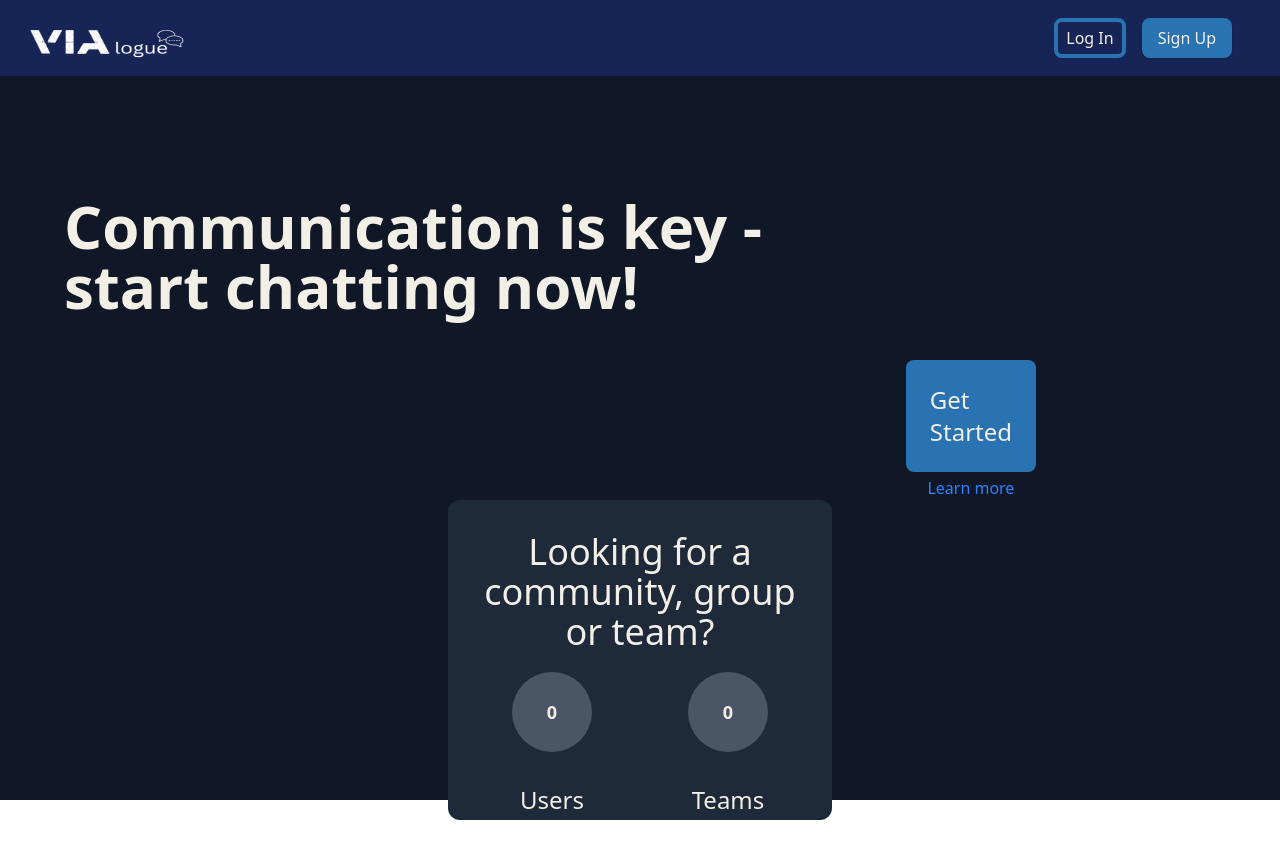
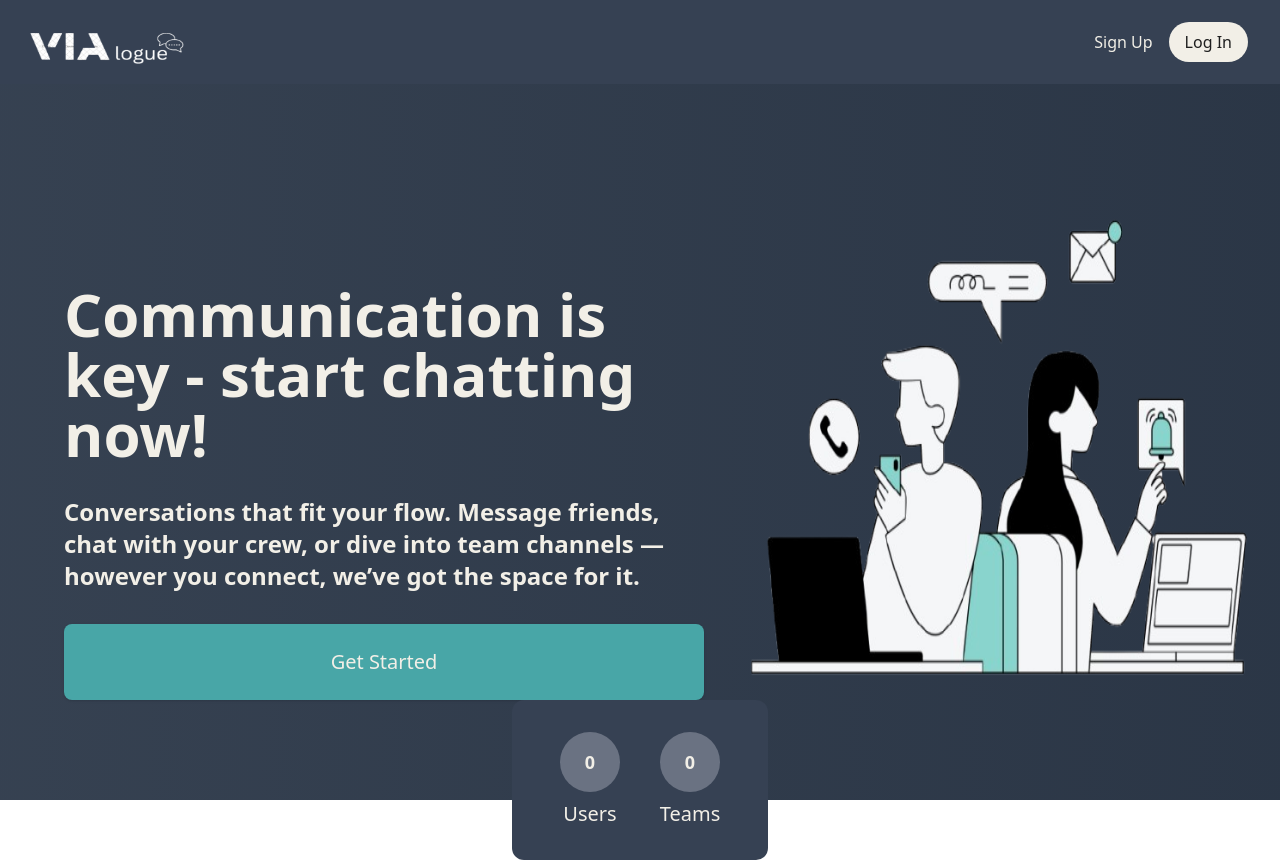
Before and after one commit to GIPHY-Web-Team-Project/VIAlogue, a React (Vite) app: page / in a window 1280 px wide. Built offline with nearby package versions, Linux system fonts and the light colour scheme; no server answers; the database is empty.

Commit message:
Add gradient animation and new image for homepage; update enums and button styles

```diff
--- a/src/App.css
+++ b/src/App.css
@@ -0,0 +1,15 @@
+@keyframes gradient {
+    0% {
+      background-position: 0% 50%;
+    }
+    50% {
+      background-position: 100% 50%;
+    }
+    100% {
+      background-position: 0% 50%;
+    }
+  }
+
+  .animate-gradient {
+    animation: gradient 20s ease-in-out infinite;
+  }
--- a/src/App.jsx
+++ b/src/App.jsx
@@ -53,7 +53,7 @@ export default function App() {
   return (
     <HashRouter>
       <AppContext.Provider value={{ ...appState, setAppState }}>
-        <div className='font-medium flex flex-col w-screen h-screen max-w-screen max-h-screen bg-gray-900 text-white'>
+        <div className='font-medium flex flex-col w-screen h-screen max-w-screen max-h-screen animate-gradient bg-gradient-to-r from-gray-600 to-gray-800 bg-[length:400%_400%] text-white'>
           {!user && <Header />}
           <UserStatus />
           <Routes>
--- a/src/common/button-const.js
+++ b/src/common/button-const.js
@@ -1,16 +1,19 @@
 export const variant = {
-  default: 'py-2 px-4 text-white bg-dark-blue rounded-lg cursor-pointer transition hover:bg-blue hover:text-black shadow-sm',
+  default: 'py-2 px-4 text-white bg-gray-600 rounded-lg cursor-pointer transition hover:bg-blue hover:text-black shadow-sm',
   none: '',
-  joinNow: 'py-4 px-8 text-2xl text-white text-center bg-dark-blue rounded-lg cursor-pointer transition hover:bg-blue hover:text-black shadow-sm',
+  joinNow: 'py-4 px-8 text-2xl text-black text-center bg-dark-blue rounded-lg cursor-pointer transition hover:bg-blue hover:text-black shadow-sm',
   startChatting: 'py-4 px-8 text-2xl text-white bg-dark-blue rounded-lg cursor-pointer transition hover:bg-blue hover:text-black shadow-sm',
   leaveComment: 'py-1.5 px-4 text-lg text-white bg-dark-blue rounded-lg cursor-pointer transition hover:bg-blue hover:text-black max-w-min',
   chatTeamListItem: 'cursor-pointer hover:underline active:no-underline hover:text-blue',
   createTeam: 'fixed right-10 bottom-10 self-end py-4 px-8 text-white text-2xl bg-dark-blue rounded-lg cursor-pointer transition hover:bg-blue hover:text-black',
-  login: 'border-4 border-dark-blue rounded-lg py-1 px-2 hover:text-black hover:bg-blue hover:border-blue cursor-pointer transition',
-  textButton: 'text-blue-500 cursor-pointer hover:underline',
-  getStarted: 'm-1 text-2xl p-6 bg-dark-blue rounded-lg hover:bg-blue hover:text-black hover:cursor-pointer transition',
+  login: 'bg-white rounded-3xl py-2 px-4 text-black hover:text-gray hover:bg-blue cursor-pointer transition',
+  textButton: 'text-xl text-blue cursor-pointer hover:underline',
+  getStarted: 'text-xl p-6 bg-blue rounded- hover:bg-blue hover:text-black hover:cursor-pointer transition w-full text-center shadow-sm rounded-lg',
   chatParticipantsBtns: 'text-gray-500 text-xs',
-  cancel: 'bg-gray-600 px-4 py-2 rounded-lg hover:bg-gray-700 cursor-pointer',
+  cancel: 'bg-gray-500 px-4 py-2 rounded-lg hover:bg-white hover:text-black cursor-pointer mx-2',
   home: 'text-white bg-transparent rounded-lg hover:bg-blue cursor-pointer py-2 px-2 transition duration-200',
   chatSend: 'bg-transparent hover:text-blue px-2 border-l-2 border-gray-500 my-1 cursor-pointer',
+  signUp: 'text-white cursor-pointer hover:text-blue decoration-solid transition duration-200 cursor-pointer',
+  editProfile: 'bg-gray-500 px-4 py-2 rounded-lg text-white hover:bg-blue cursor-pointer mx-2',
+  logout: 'bg-gray-500 px-4 py-2 rounded-lg text-white hover:bg-red-900 cursor-pointer mx-2',
 };
--- a/src/common/enums.js
+++ b/src/common/enums.js
@@ -11,6 +11,8 @@ export const CHAT_TEAM_LIST_ITEM = 'chatTeamListItem';
 export const LEAVE_COMMENT = 'leaveComment';
 export const START_CHATTING = 'startChatting';
 
+export const SIGNUP = 'signUp';
+
 // ENUMS
 export const TEAM = 'team';
 export const CHANNEL = 'channel';
@@ -21,3 +23,7 @@ export const COMMENT = 'comment';
 export const EDIT = 'edit';
 
 export const CHAT_SEND = 'chatSend';
+
+export const EDIT_PROFILE = 'editProfile';
+
+export const LOGOUT = 'logout';
--- a/src/components/Channels/ChatParticipants/ChatParticipants.jsx
+++ b/src/components/Channels/ChatParticipants/ChatParticipants.jsx
@@ -135,12 +135,12 @@ export const ChatParticipants = ({ participants, setParticipants, handleLeaveCha
               <span onClick={() => handleUserClick(user.username)} className='mr-2 text-s'>
                 {user.username}
               </span>
-              {userData.username === user.username && showLeave && (
+              {(userData.username === user.username) && showLeave && (
                 <Button btnStyle={CHAT_PARTICIPANTS_BTNS} onClick={handleLeaveChat}>
                   Leave
                 </Button>
               )}
-              {selectedUser === user.username && selectedUser !== userData.username && showProfile && (
+              {(selectedUser === user.username) && selectedUser !== userData.username && showProfile && (
                 <>
                   <Button btnStyle={CHAT_PARTICIPANTS_BTNS} onClick={() => handleProfileView(user)}>
                     View profile
--- a/src/components/Header/Header.jsx
+++ b/src/components/Header/Header.jsx
@@ -1,7 +1,7 @@
 import React, { useContext } from 'react';
 import { useNavigate } from 'react-router';
 import { AppContext } from '../../store/app-context';
-import { LOGIN } from '../../common/enums';
+import { LOGIN, SIGNUP } from '../../common/enums';
 import Button from '../UI/Button/Button';
 import updatedLongDark from '../../../public/images/updated-long-dark.png';
 import updatedShortDark from '../../../public/images/updated-short-dark.png';
@@ -12,15 +12,15 @@ export default function Header() {
 
   if (!user) {
     return (
-      <header className='flex items-center justify-between py-2 px-4 bg-blue-950'>
-        <span className='text-6xl'>
-          <img src={updatedLongDark} className='h-15 w-45' />
+      <header className='flex items-center justify-between py-2 px-4 bg-gray-700'>
+        <span className='text-6xl cursor-pointer' onClick={() => navigate('/')}>
+          <img src={updatedLongDark} className='h-17 w-45' />
         </span>
-        <div className='flex gap-4 mr-8'>
+        <div className='flex gap-4 mr-4'>
+          <Button btnStyle={SIGNUP} onClick={() => navigate('/register')}>Sign Up</Button>
           <Button btnStyle={LOGIN} onClick={() => navigate('/login')}>
             Log In
           </Button>
-          <Button onClick={() => navigate('/register')}>Sign Up</Button>
         </div>
       </header>
     );
@@ -28,7 +28,7 @@ export default function Header() {
 
   return (
     <header className='flex items-center justify-between py-2 px-4 bg-blue-950'>
-      <span className='text-4xl'>
+      <span className='text-4xl  cursor-pointer'>
         <img src={updatedShortDark} className='h-15 w-15' />
       </span>
     </header>
--- a/src/views/LandingPage/main/LandingPage.jsx
+++ b/src/views/LandingPage/main/LandingPage.jsx
@@ -7,7 +7,7 @@ import Button from '../../../components/UI/Button/Button';
 import { variant } from '../../../common/button-const';
 import { getAllUsers } from '../../../services/user.service';
 import { getAllTeams } from '../../../services/stats.services';
-
+import homePage from '../../../../public/images/home-page.png';
 /**
  * LandingPage component renders the main landing page of the application.
  *
@@ -49,30 +49,38 @@ export default function LandingPage() {
             <LearnMore setLearnMore={setLearnMore} />
           ) : (
             <section className='flex justify-between pl-16 w-full mt-30'>
-              <h1 className='text-6xl font-bold'>Communication is key - start chatting now!</h1>
-              <div className='flex flex-col items-center mt-40 mr-60'>
-                <Link className={variant.getStarted} to={'/register'}>
+              <div className='flex flex-col items-start justify-between w-full max-w-[50vw] mt-20 gap-8'>
+                <h1 className='text-6xl font-bold'>Communication is key - start chatting now!</h1>
+                <h4 className='text-2xl font-bold'>Conversations that fit your flow.
+              Message friends, chat with your crew, or dive into team channels — however you connect, we’ve got the space for it.</h4>
+              <Link className={variant.getStarted} to={'/register'}>
                   Get Started
                 </Link>
-                <Button btnStyle={TEXT_BUTTON} onClick={() => setLearnMore(true)}>
-                  Learn more
-                </Button>
+                { /*<div className='flex flex-col items-center gap-4 w-full'>
+                  <h4 className='text-xl font-bold text-center'>OR</h4>
+                  <Button btnStyle={TEXT_BUTTON} onClick={() => setLearnMore(true)}>
+                    Learn more
+                  </Button>
+                </div>
+                */}
+              </div>
+              <div>
+                <img src={homePage} className='mr-16 rounded-lg w-190 h-120' />
               </div>
             </section>
           )}
 
-          <section className='flex flex-col items-center gap-5 bg-gray-800 rounded-xl mx-auto mt-auto h-[40vh] w-full max-w-[30vw] p-8'>
-            <h1 className='text-4xl text-center'>Looking for a community, group or team?</h1>
+          <section className='flex flex-col items-center bg-gray-700 rounded-xl mt-auto w-full max-w-[20vw] px-8 pt-8'>
             {loading ? (
               <div className='flex items-center justify-center h-full'>
                 <div className='animate-spin rounded-full h-10 w-10 border-t-2 border-blue-500'></div>
               </div>
             ) : (
-              <div className='grid grid-cols-2 grid-rows-2 gap-8 justify-items-center w-full '>
-                <div className='w-20 h-20 bg-gray-600 rounded-full flex items-center justify-center text-white text-lg font-bold'>{numOfUsers && numOfUsers.length}</div>
-                <div className='w-20 h-20 bg-gray-600 rounded-full flex items-center justify-center text-white text-lg font-bold'>{numOfTeams && numOfTeams}</div>
-                <p className='text-2xl border-gray-700'>Users</p>
-                <p className='text-2xl border-gray-700'>Teams</p>
+              <div className='grid grid-cols-2 grid-rows-2 gap-2 justify-items-center w-full'>
+                <div className='w-15 h-15 bg-gray-500 rounded-full flex items-center justify-center text-white text-lg font-bold'>{numOfUsers && numOfUsers.length}</div>
+                <div className='w-15 h-15 bg-gray-500 rounded-full flex items-center justify-center text-white text-lg font-bold'>{numOfTeams && numOfTeams}</div>
+                <p className='text-xl border-gray-500'>Users</p>
+                <p className='text-xl border-gray-500'>Teams</p>
               </div>
             )}
             {/* <Link className={variant.joinNow} to={'/register'}>
```
Also changed, not shown: src/views/Profile/Profile.jsx (+31 -24 lines), src/views/Register/Register.jsx (+6 -6 lines), public/images/home-page.png (added).
